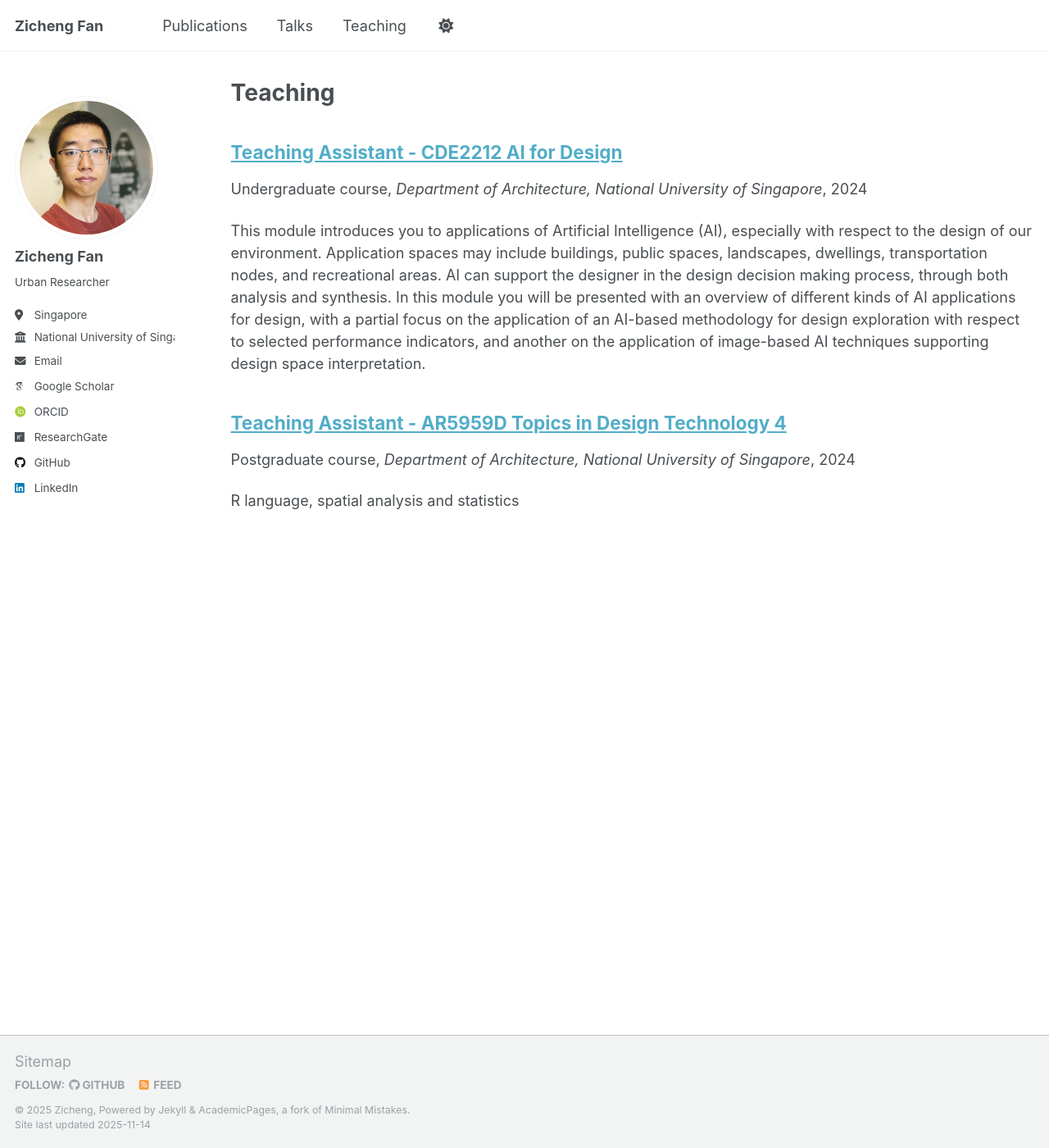
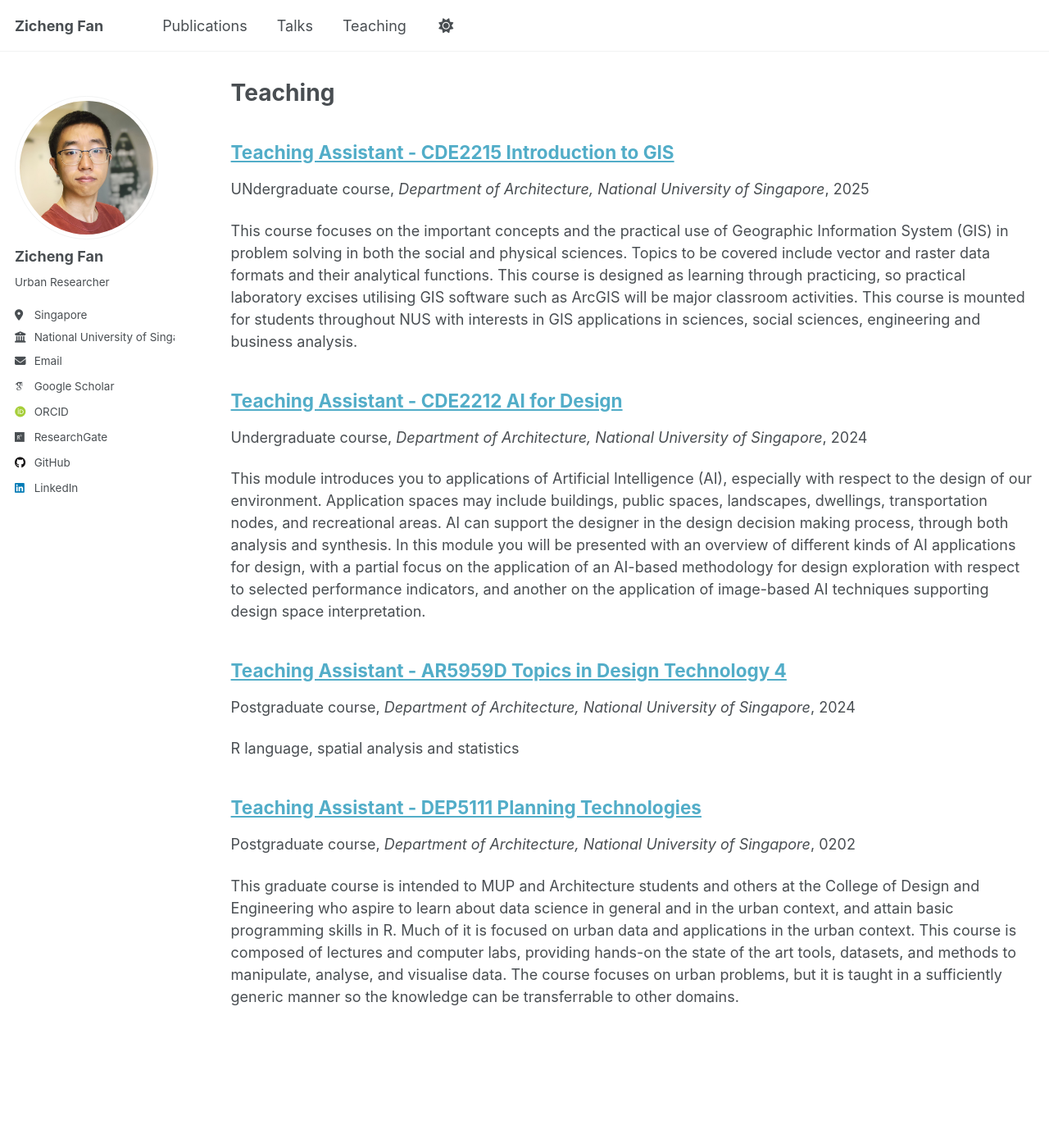
Before and after one commit to zichengfan/zichengfan.github.io, a Jekyll site: the page built from _pages/teaching.html, in a window 1280 px wide and 1400 px high. Shown: the whole window at 82% size. Built offline with Jekyll 4.4.1, drawn with Linux system fonts in a browser that asks for light colours; some web fonts are replaced.

```diff
--- /dev/null
+++ b/_teaching/2025-autum-teaching.md
@@ -0,0 +1,13 @@
+---
+title: "Teaching Assistant - CDE2215 Introduction to GIS"
+collection: teaching
+type: "UNdergraduate course"
+permalink: /teaching/2025-autumn-teaching
+venue: "Department of Architecture, National University of Singapore"
+date: 2025-08-01
+location: "Singapore, Singapore"
+---
+
+This course focuses on the important concepts and the practical use of Geographic Information System (GIS) in problem solving in both the social and physical sciences. Topics to be covered include vector and raster data formats and their analytical functions. This course is designed as learning through practicing, so practical laboratory excises utilising GIS software such as ArcGIS will be major classroom activities. This course is mounted for students throughout NUS with interests in GIS applications in sciences, social sciences, engineering and business analysis.
+
+<a href="https://nusmods.com/courses/GE2215/introduction-to-gis">More information here</a>
--- /dev/null
+++ b/_teaching/2025-spring-teaching.md
@@ -0,0 +1,13 @@
+---
+title: "Teaching Assistant - DEP5111 Planning Technologies"
+collection: teaching
+type: "Postgraduate course"
+permalink: /teaching/2025-spring-teaching
+venue: "Department of Architecture, National University of Singapore"
+date: 202-01-01
+location: "Singapore, Singapore"
+---
+
+This graduate course is intended to MUP and Architecture students and others at the College of Design and Engineering who aspire to learn about data science in general and in the urban context, and attain basic programming skills in R. Much of it is focused on urban data and applications in the urban context. This course is composed of lectures and computer labs, providing hands-on the state of the art tools, datasets, and methods to manipulate, analyse, and visualise data. The course focuses on urban problems, but it is taught in a sufficiently generic manner so the knowledge can be transferrable to other domains.
+
+<a href="https://nusmods.com/courses/DEP5111">More information here</a>
```
Also changed, not shown: _publications/2025-11-voxcity.md (+1 -1 lines).
